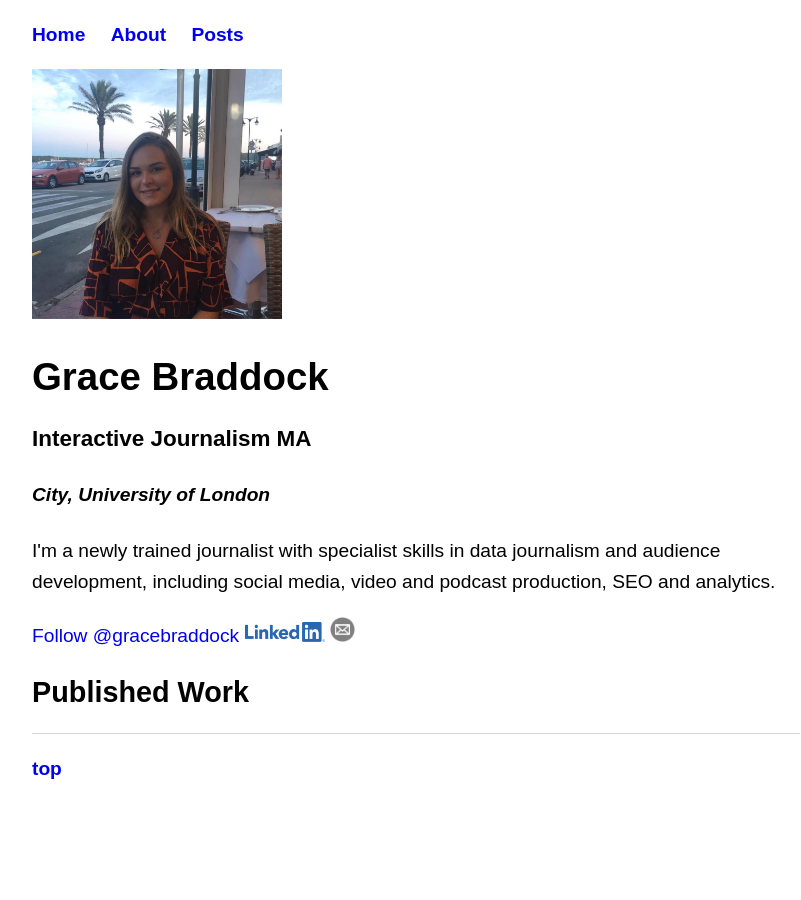
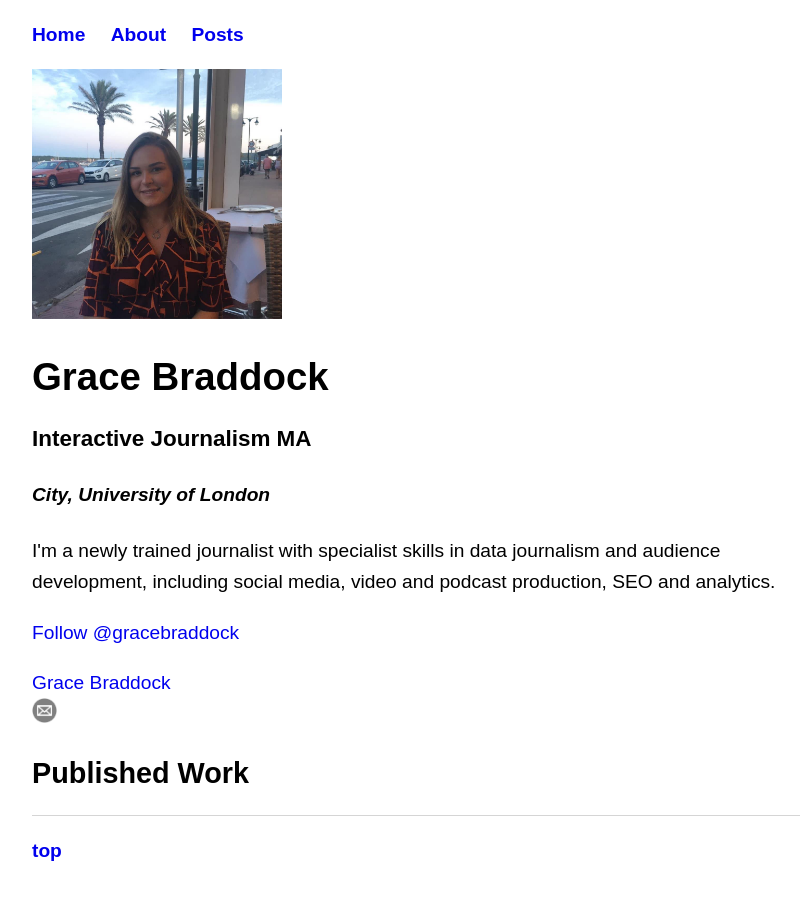
Before and after one commit to gracebraddock/gracebraddock.github.io, a Jekyll site: the page built from index.html, in a window 1280 px wide. Shown: the whole page, without its empty margins (224-1025 px from the left). Built offline with Jekyll 4.4.1, drawn with Linux system fonts in a browser that asks for light colours; comment, search, counter and statistics services are not loaded.

Commit message:
Update index.html

```diff
--- a/index.html
+++ b/index.html
@@ -15,9 +15,8 @@
 
 <p> <a href="https://twitter.com/gracebraddock?ref_src=twsrc%5Etfw" class="twitter-follow-button" data-show-count="false">Follow @gracebraddock</a><script async src="https://platform.twitter.com/widgets.js" charset="utf-8"></script>
 
-    <a href="https://www.linkedin.com/in/grace-braddock-641ab8158/">
-<img src="LI-Logo.jpg" width="80" height="20">
-    </a>
+    <script type="text/javascript" src="https://platform.linkedin.com/badges/js/profile.js" async defer></script>
+    <div class="LI-profile-badge"  data-version="v1" data-size="medium" data-locale="en_US" data-type="horizontal" data-theme="light" data-vanity="grace-braddock-641ab8158"><a class="LI-simple-link" href='https://uk.linkedin.com/in/grace-braddock-641ab8158?trk=profile-badge'>Grace Braddock</a></div>
 
 <a href=="mailto:grace.braddock@btinternet.com"> <img src="download.jpg" width="25" height="25">
     </a></p>
```
